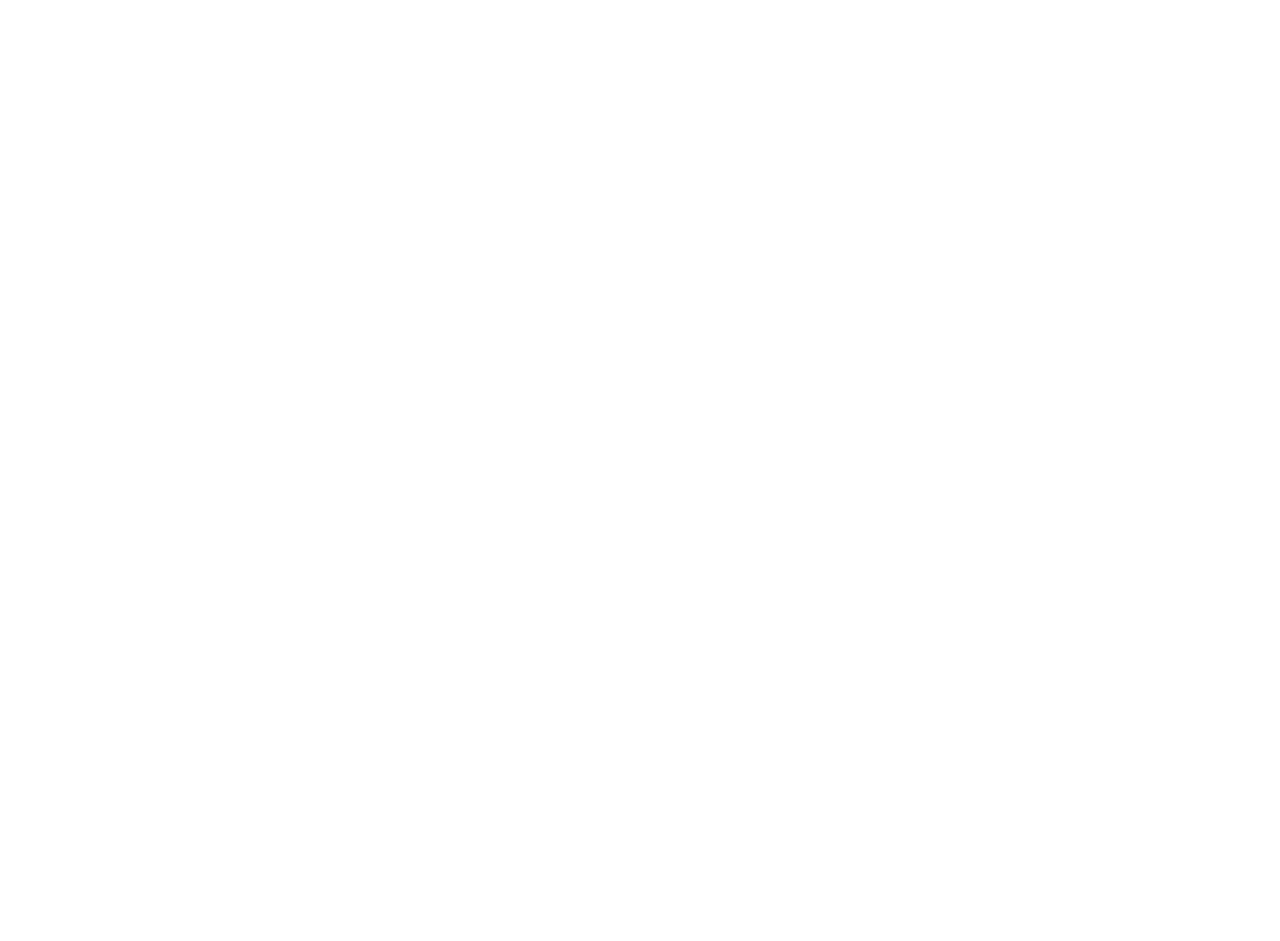
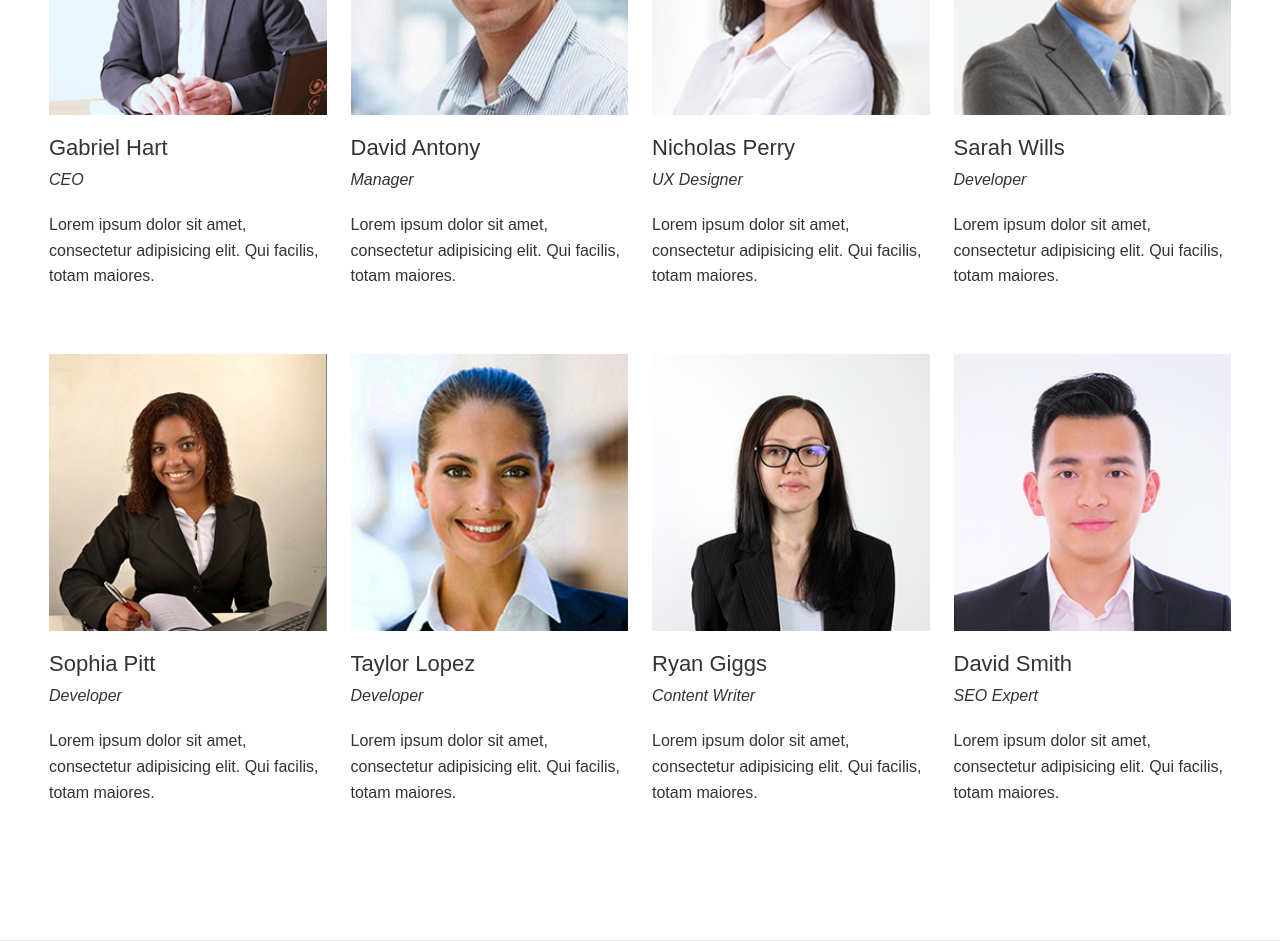
Before and after one commit to kyh012412/reactbootstrap_bibek, a React (Create React App) app: page / in a window 1280 px wide. Shown: the part 3360-4301 px from the top of the page. Before the commit the page ends 3021 px from the top, so only its background shows below. Built offline with nearby package versions, Linux system fonts and the light colour scheme.

Commit message:
8 grid image map teams

```diff
--- a/src/App.js
+++ b/src/App.js
@@ -6,6 +6,7 @@
 import AppAbout from './components/about';
 import AppServices from './components/services';
 import AppWorks from './components/works';
+import AppTeams from './components/teams';
 
 function App() {
   return (
@@ -18,6 +19,7 @@
         <AppAbout />
         <AppServices />
         <AppWorks />
+        <AppTeams />
       </main>
     </div>
   );
--- /dev/null
+++ b/src/components/teams.js
@@ -0,0 +1,145 @@
+import Container from 'react-bootstrap/Container';
+import Row from 'react-bootstrap/Row';
+import Col from 'react-bootstrap/Col';
+import Image from 'react-bootstrap/Image';
+
+const teamsData = [
+  {
+    id: 1,
+    image: require('../assets/images/team1.jpg'),
+    fbLink: 'https://www.facebook.com',
+    twitterLink: 'https://www.twitter.com',
+    linkedinLink: 'https://www.linkedin.com',
+    name: 'Gabriel Hart',
+    designation: 'CEO',
+    description:
+      'Lorem ipsum dolor sit amet, consectetur adipisicing elit. Qui facilis, totam maiores.',
+  },
+  {
+    id: 2,
+    image: require('../assets/images/team2.jpg'),
+    fbLink: 'https://www.facebook.com',
+    twitterLink: 'https://www.twitter.com',
+    linkedinLink: 'https://www.linkedin.com',
+    name: 'David Antony',
+    designation: 'Manager',
+    description:
+      'Lorem ipsum dolor sit amet, consectetur adipisicing elit. Qui facilis, totam maiores.',
+  },
+  {
+    id: 3,
+    image: require('../assets/images/team3.jpg'),
+    fbLink: 'https://www.facebook.com',
+    twitterLink: 'https://www.twitter.com',
+    linkedinLink: 'https://www.linkedin.com',
+    name: 'Nicholas Perry',
+    designation: 'UX Designer',
+    description:
+      'Lorem ipsum dolor sit amet, consectetur adipisicing elit. Qui facilis, totam maiores.',
+  },
+  {
+    id: 4,
+    image: require('../assets/images/team4.jpg'),
+    fbLink: 'https://www.facebook.com',
+    twitterLink: 'https://www.twitter.com',
+    linkedinLink: 'https://www.linkedin.com',
+    name: 'Sarah Wills',
+    designation: 'Developer',
+    description:
+      'Lorem ipsum dolor sit amet, consectetur adipisicing elit. Qui facilis, totam maiores.',
+  },
+  {
+    id: 5,
+    image: require('../assets/images/team5.jpg'),
+    fbLink: 'https://www.facebook.com',
+    twitterLink: 'https://www.twitter.com',
+    linkedinLink: 'https://www.linkedin.com',
+    name: 'Sophia Pitt',
+    designation: 'Developer',
+    description:
+      'Lorem ipsum dolor sit amet, consectetur adipisicing elit. Qui facilis, totam maiores.',
+  },
+  {
+    id: 6,
+    image: require('../assets/images/team6.jpg'),
+    fbLink: 'https://www.facebook.com',
+    twitterLink: 'https://www.twitter.com',
+    linkedinLink: 'https://www.linkedin.com',
+    name: 'Taylor Lopez',
+    designation: 'Developer',
+    description:
+      'Lorem ipsum dolor sit amet, consectetur adipisicing elit. Qui facilis, totam maiores.',
+  },
+  {
+    id: 7,
+    image: require('../assets/images/team7.jpg'),
+    fbLink: 'https://www.facebook.com',
+    twitterLink: 'https://www.twitter.com',
+    linkedinLink: 'https://www.linkedin.com',
+    name: 'Ryan Giggs',
+    designation: 'Content Writer',
+    description:
+      'Lorem ipsum dolor sit amet, consectetur adipisicing elit. Qui facilis, totam maiores.',
+  },
+  {
+    id: 8,
+    image: require('../assets/images/team8.jpg'),
+    fbLink: 'https://www.facebook.com',
+    twitterLink: 'https://www.twitter.com',
+    linkedinLink: 'https://www.linkedin.com',
+    name: 'David Smith',
+    designation: 'SEO Expert',
+    description:
+      'Lorem ipsum dolor sit amet, consectetur adipisicing elit. Qui facilis, totam maiores.',
+  },
+];
+
+export default function AppTeams() {
+  return (
+    <section id="teams" className="block teams-block">
+      <Container fluid>
+        <div className="title-holder">
+          <h2>our teams</h2>
+          <div className="subtitle">some of our experts</div>
+        </div>
+        <Row>
+          {teamsData.map((team) => {
+            return (
+              <Col key={team.id} sm={3}>
+                <div className="image">
+                  <Image src={team.image} />
+                  <div className="overlay">
+                    <div className="socials">
+                      <ul>
+                        <li>
+                          <a href={team.fbLink}>
+                            <i className="fab fa-facebook-f"></i>
+                          </a>
+                        </li>
+                        <li>
+                          <a href={team.twitterLink}>
+                            <i className="fab fa-twitter"></i>
+                          </a>
+                        </li>
+                        <li>
+                          <a href={team.linkedinLink}>
+                            <i className="fab fa-linkedin-in"></i>
+                          </a>
+                        </li>
+                      </ul>
+                    </div>
+                  </div>
+                </div>
+                <div className="content">
+                  <h3>{team.name}</h3>
+                  <span className="designation">{team.designation}</span>
+                  <p>{team.description}</p>
+                </div>
+              </Col>
+            );
+          })}
+        </Row>
+      </Container>
+    </section>
+  );
+}
```
